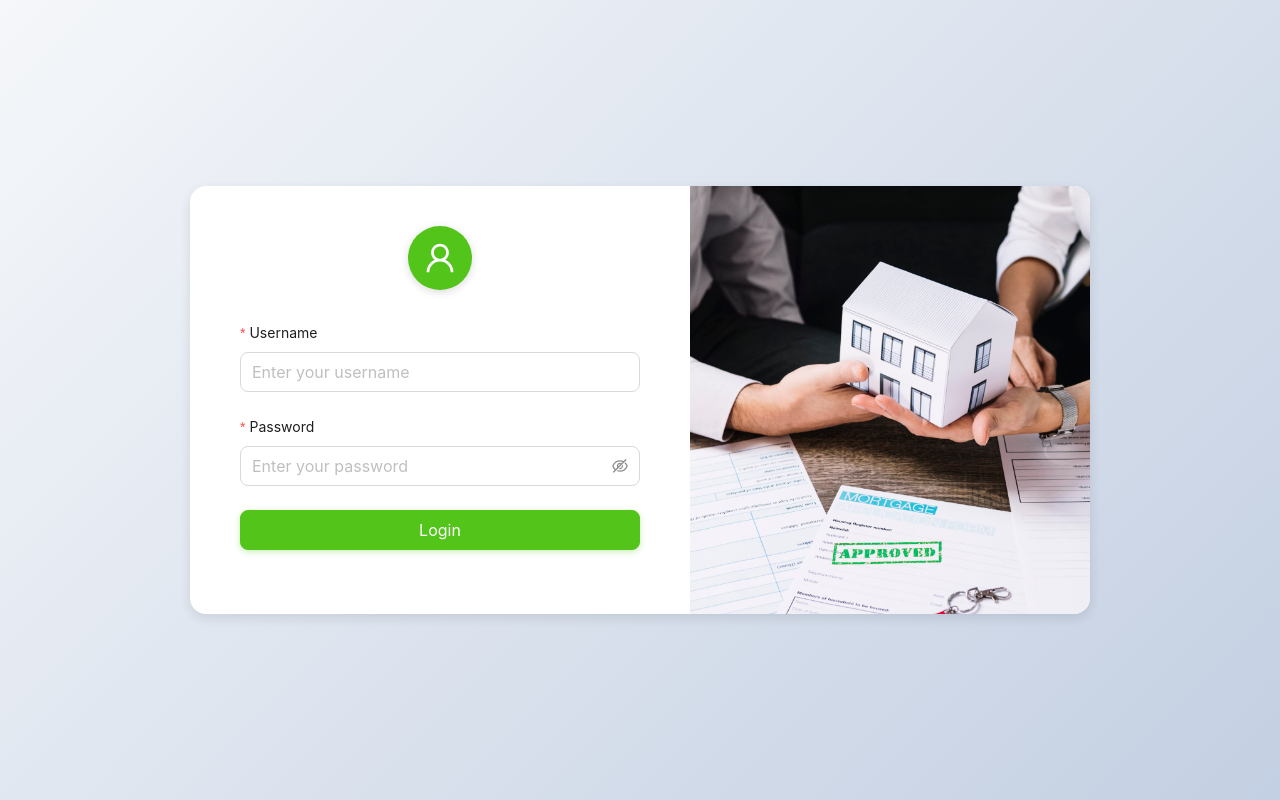
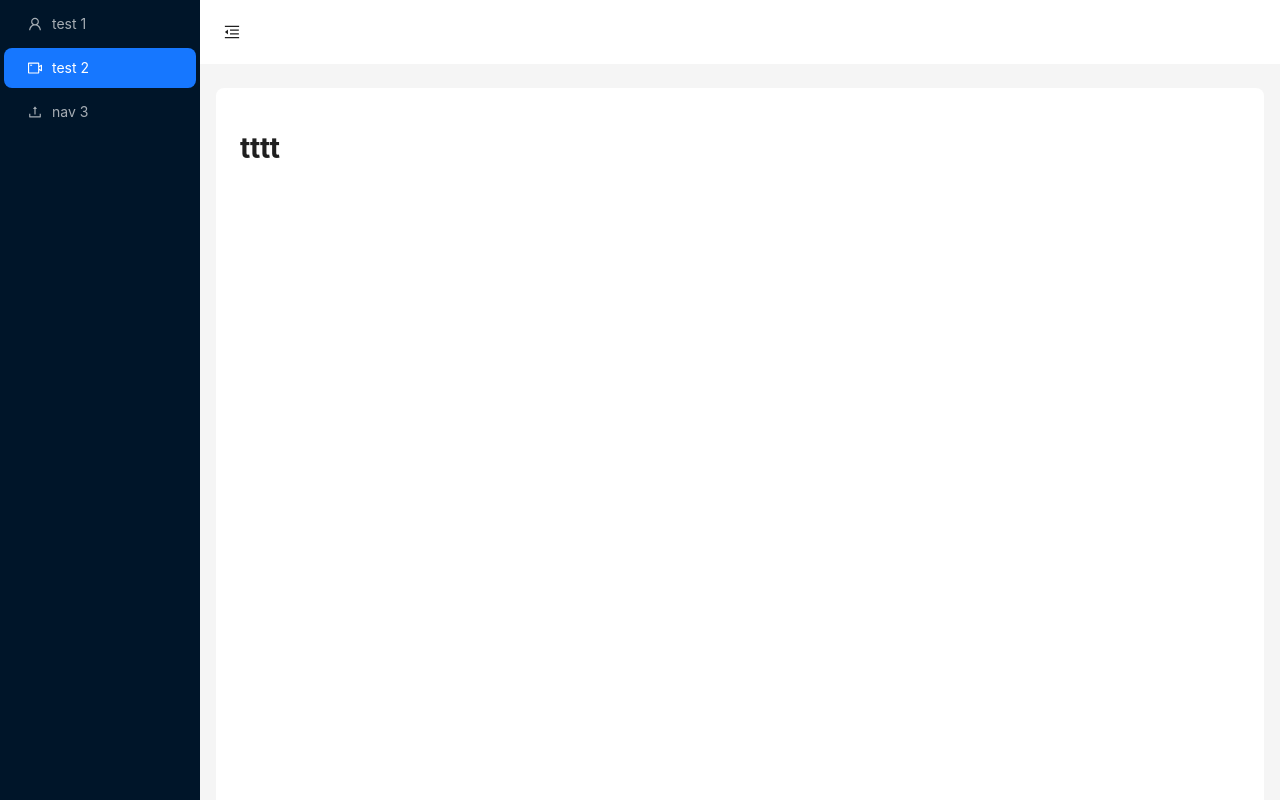
Before and after one commit to abdelmoughiterrabih/diagnostic-immobilier-frontend, a React (Create React App) app: page /test2 in a window 1280 px wide. Shown: the top 800 px of the page. Built offline with nearby package versions, Linux system fonts and the light colour scheme.

Commit message:
setup routes

```diff
--- a/package.json
+++ b/package.json
@@ -7,6 +7,7 @@
     "@testing-library/react": "^13.4.0",
     "@testing-library/user-event": "^13.5.0",
     "antd": "^5.19.2",
+    "framer-motion": "^11.3.8",
     "react": "^18.3.1",
     "react-dom": "^18.3.1",
     "react-router-dom": "^6.25.1",
--- a/src/App.js
+++ b/src/App.js
@@ -1,13 +1,21 @@
 import logo from './logo.svg';
 import './App.css';
 import LoginForm from './components/login/login.js';
+import { BrowserRouter,Routes,Route,Link } from 'react-router-dom';
+//import Test from './components/test.js';
+import AppComponent from './AppComponents/index.js';
 
 function App() {
 
     return (
-      <div>
-        < LoginForm/>
-      </div>
+     <BrowserRouter>
+     <Routes>
+        <Route path='/login' element={<LoginForm/>}/>
+        <Route path='/*' element={<AppComponent/>}/>
+     </Routes>
+
+
+     </BrowserRouter>
     );
   }
 
--- /dev/null
+++ b/src/AppComponents/index.js
@@ -0,0 +1,96 @@
+import React, { useEffect, useState } from 'react';
+import {
+  MenuFoldOutlined,
+  MenuUnfoldOutlined,
+  UploadOutlined,
+  UserOutlined,
+  VideoCameraOutlined,
+} from '@ant-design/icons';
+import { Button, Layout, Menu, theme } from 'antd';
+import AppRoutes from '../Routes';
+import { Navigate, useLocation, useNavigate } from 'react-router-dom';
+
+const { Header, Sider, Content } = Layout;
+
+
+const AppComponent = () => {
+  const [collapsed, setCollapsed] = useState(false);
+  const [selectedKeys,setSelectedKeys]= useState("/");
+  const location = useLocation();
+  const {
+    token: { colorBgContainer, borderRadiusLG },
+  } = theme.useToken();
+
+  const navigate = useNavigate();
+  useEffect(()=>{
+    const pathName = location.pathname;
+    setSelectedKeys(pathName);
+
+  },[location.pathname]);
+
+  return (
+    <Layout style={{minHeight:'70rem'}}>
+      <Sider trigger={null} collapsible collapsed={collapsed}>
+        <div className="demo-logo-vertical" />
+        <Menu
+          theme="dark"
+          mode="inline"
+          defaultSelectedKeys={['1']}
+          onClick={(item)=>{
+            navigate(item.key);
+          }}
+          selectedKeys={[selectedKeys]}
+          items={[
+            {
+              key: '/test1',
+              icon: <UserOutlined />,
+              label: 'test 1',
+            },
+            {
+              key: '/test2',
+              icon: <VideoCameraOutlined />,
+              label: 'test 2',
+            },
+            {
+              key: '3',
+              icon: <UploadOutlined />,
+              label: 'nav 3',
+            },
+          ]}
+        />
+      </Sider>
+      <Layout>
+        <Header
+          style={{
+            padding: 0,
+            background: colorBgContainer,
+          }}
+        >
+          <Button
+            type="text"
+            icon={collapsed ? <MenuUnfoldOutlined /> : <MenuFoldOutlined />}
+            onClick={() => setCollapsed(!collapsed)}
+            style={{
+              fontSize: '16px',
+              width: 64,
+              height: 64,
+            }}
+          />
+        </Header>
+        <Content
+          style={{
+            margin: '24px 16px',
+            padding: 24,
+            minHeight: 280,
+            background: colorBgContainer,
+            borderRadius: borderRadiusLG,
+          }}
+        >
+          <AppRoutes/>
+
+        </Content>
+      </Layout>
+    </Layout>
+  );
+};
+export default AppComponent;
--- /dev/null
+++ b/src/Routes/index.js
@@ -0,0 +1,21 @@
+import { BrowserRouter,Route,Routes, useLocation } from "react-router-dom";
+import { AnimatePresence } from "framer-motion";
+import Test1 from "../components/test1";
+import Test2 from "../components/test2";
+
+
+function AppRoutes(){
+    const localtion= useLocation();
+    return(
+    <AnimatePresence>
+     <Routes>
+        <Route path='/test1' element={<Test1/>}/>
+        <Route path='/test2' element={<Test2/>}/>
+     </Routes>
+
+     </AnimatePresence>
+     );
+
+}
+
+export default AppRoutes;
--- /dev/null
+++ b/src/components/test1.js
@@ -0,0 +1,9 @@
+import React from 'react';
+import { Calendar } from 'antd';
+const Test1 = () => {
+  const onPanelChange = (value, mode) => {
+    console.log(value.format('YYYY-MM-DD'), mode);
+  };
+  return <Calendar onPanelChange={onPanelChange} />;
+};
+export default Test1;
--- /dev/null
+++ b/src/components/test2.js
@@ -0,0 +1,11 @@
+import React from 'react';
+import { Calendar } from 'antd';
+const Test2 = () => {
+  const onPanelChange = (value, mode) => {
+    console.log(value.format('YYYY-MM-DD'), mode);
+  };
+  return (
+  <h1>tttt</h1>
+);
+};
+export default Test2;
```
Also changed, not shown: 1 other file (tests, documents, lock files or other folders).
